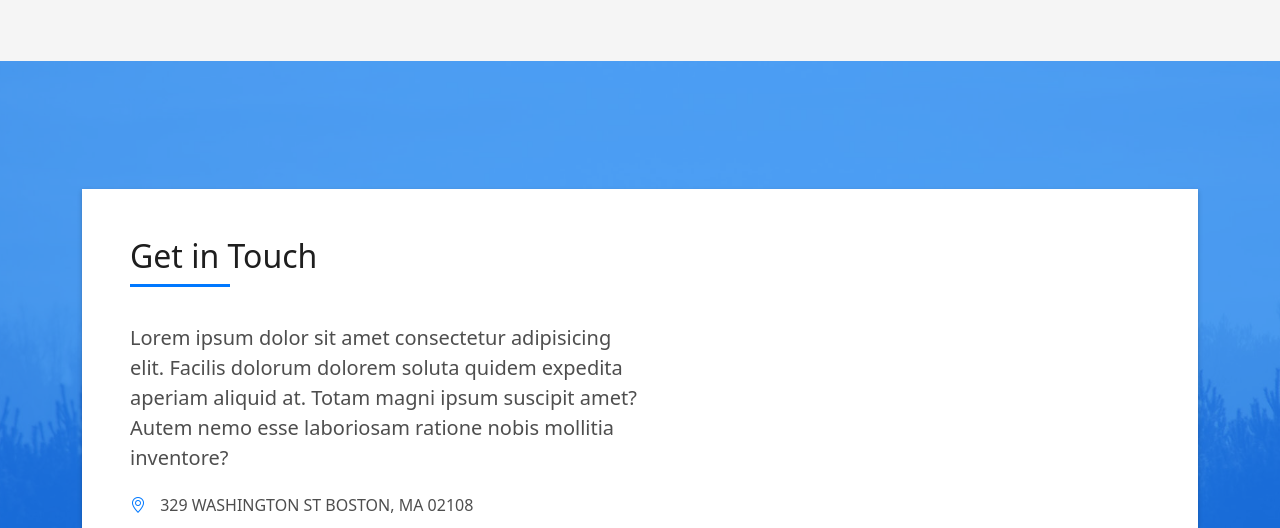
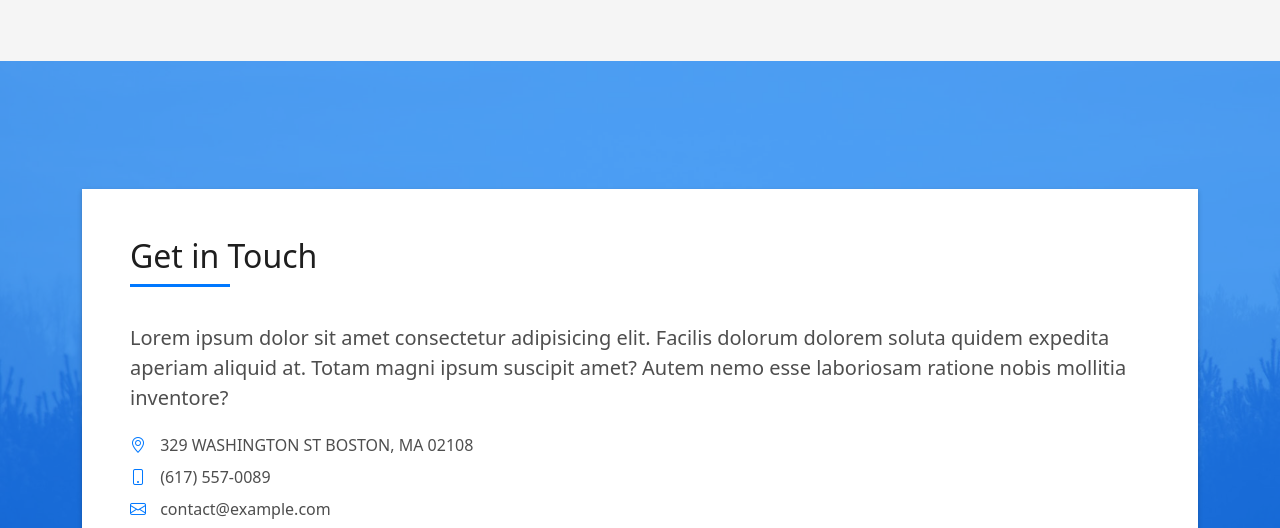
Before and after one commit to Cal0315/calzamora, a plain HTML site: page index.html in a window 1280 px wide. Shown: the part 2877-3405 px from the top of the page. Drawn offline with Linux system fonts and the light colour scheme.

Commit message:
Update index.html

```diff
--- a/index.html
+++ b/index.html
@@ -425,7 +425,7 @@
                       </form>
                     </div>
                   </div> -->
-                  <div class="col-md-6">
+                  <!-- <div class="col-md-6"> -->
                     <div class="title-box-2 pt-4 pt-md-0">
                       <h5 class="title-left">
                         Get in Touch
@@ -452,8 +452,8 @@
                         <li><a href=""><span class="ico-circle"><i class="bi bi-linkedin"></i></span></a></li>
                       </ul>
                     </div>
-                  </div>
-                </div>
+                  <!-- </div> -->
+                <!-- </div> -->
               </div>
             </div>
           </div>
```
